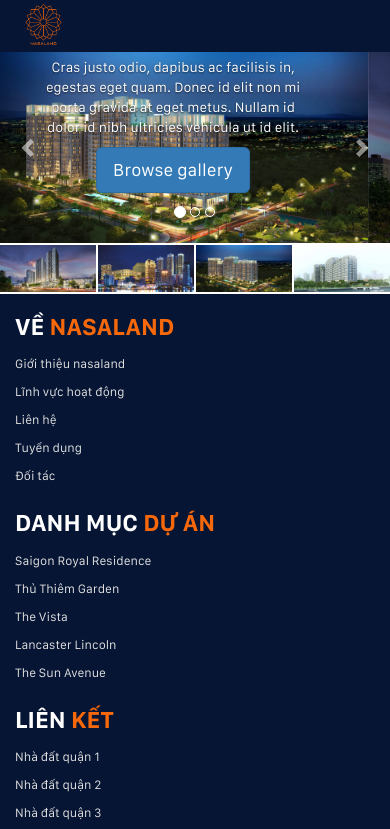
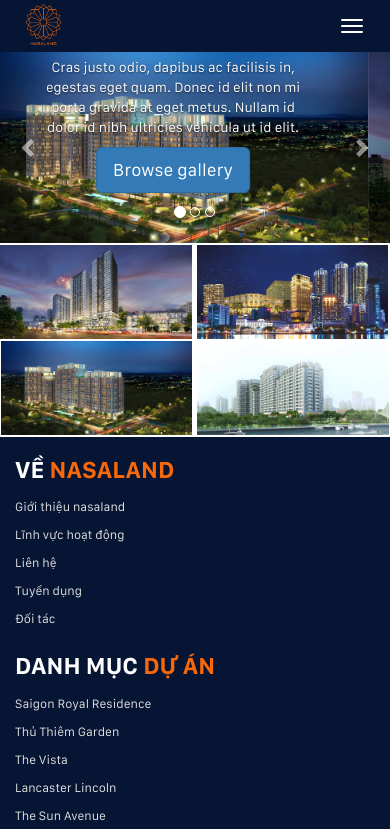
Before and after one commit to webkitvn/nasaland-template, a plain HTML site: page index.html in a window 390 px wide. Shown: the top 829 px of the page. Drawn offline with nearby package versions, Linux system fonts and the light colour scheme.

Commit message:
Edit nav bar menu

```diff
--- a/css/style.css
+++ b/css/style.css
@@ -14,6 +14,9 @@ header .navbar-brand{
 header .nasaland-logo{
     max-width: 45px;
     height: auto;
+}
+header .navbar-toggle span{
+    background: #FFF;
 }
 header .navbar-nav a{
     text-transform: uppercase;
@@ -110,3 +113,14 @@ footer ul li a:hover{
     padding: 10px 0;
     margin-top: 10px;
 }
+
+@media (max-width: 768px){
+    .box-group{
+        display: block !important;
+    }
+    .box-group .box{
+        display: inline-block;
+        width: calc(100%/2 - 2px);
+    }
+}
+@media (max-width: 768px){
```
